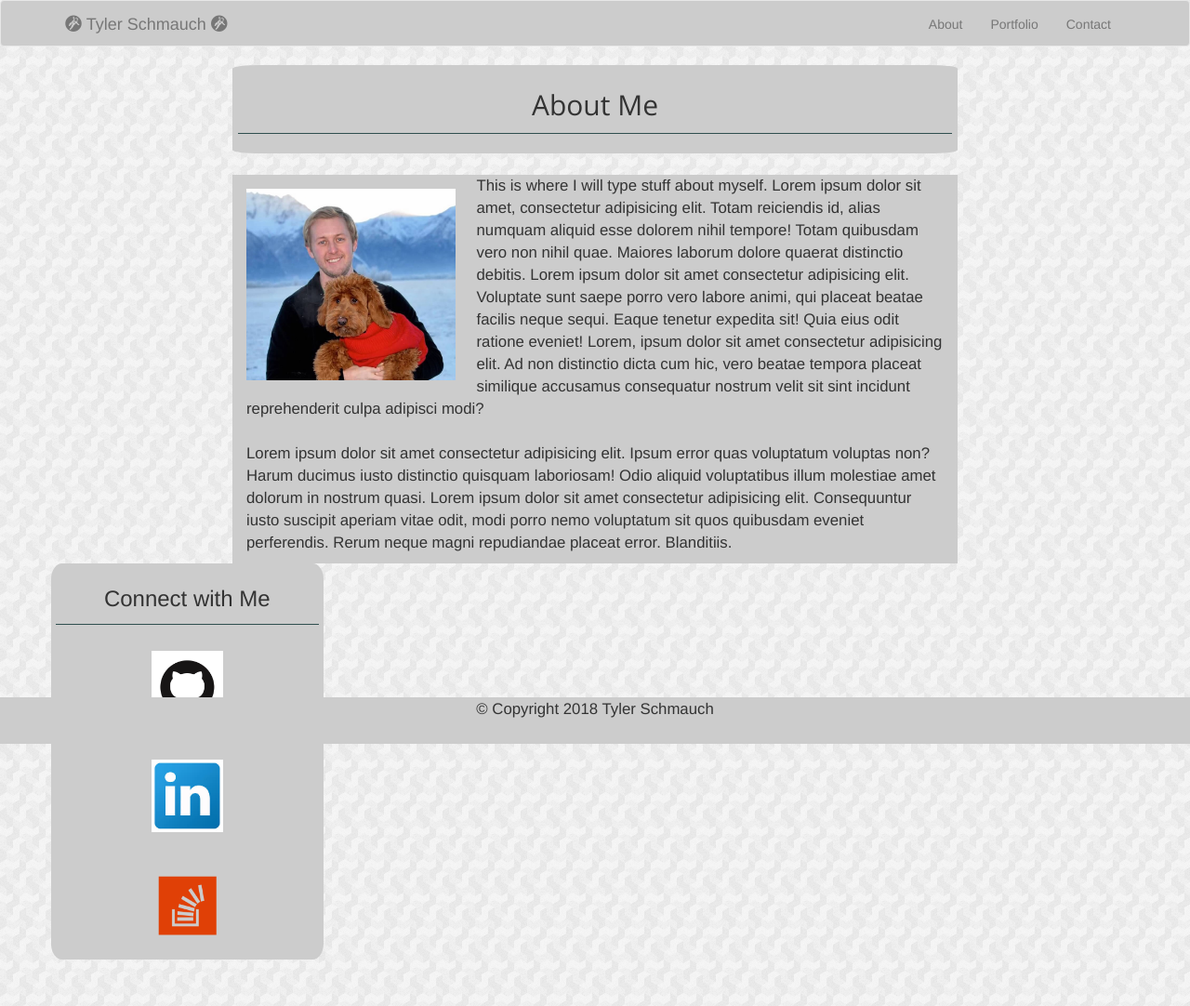
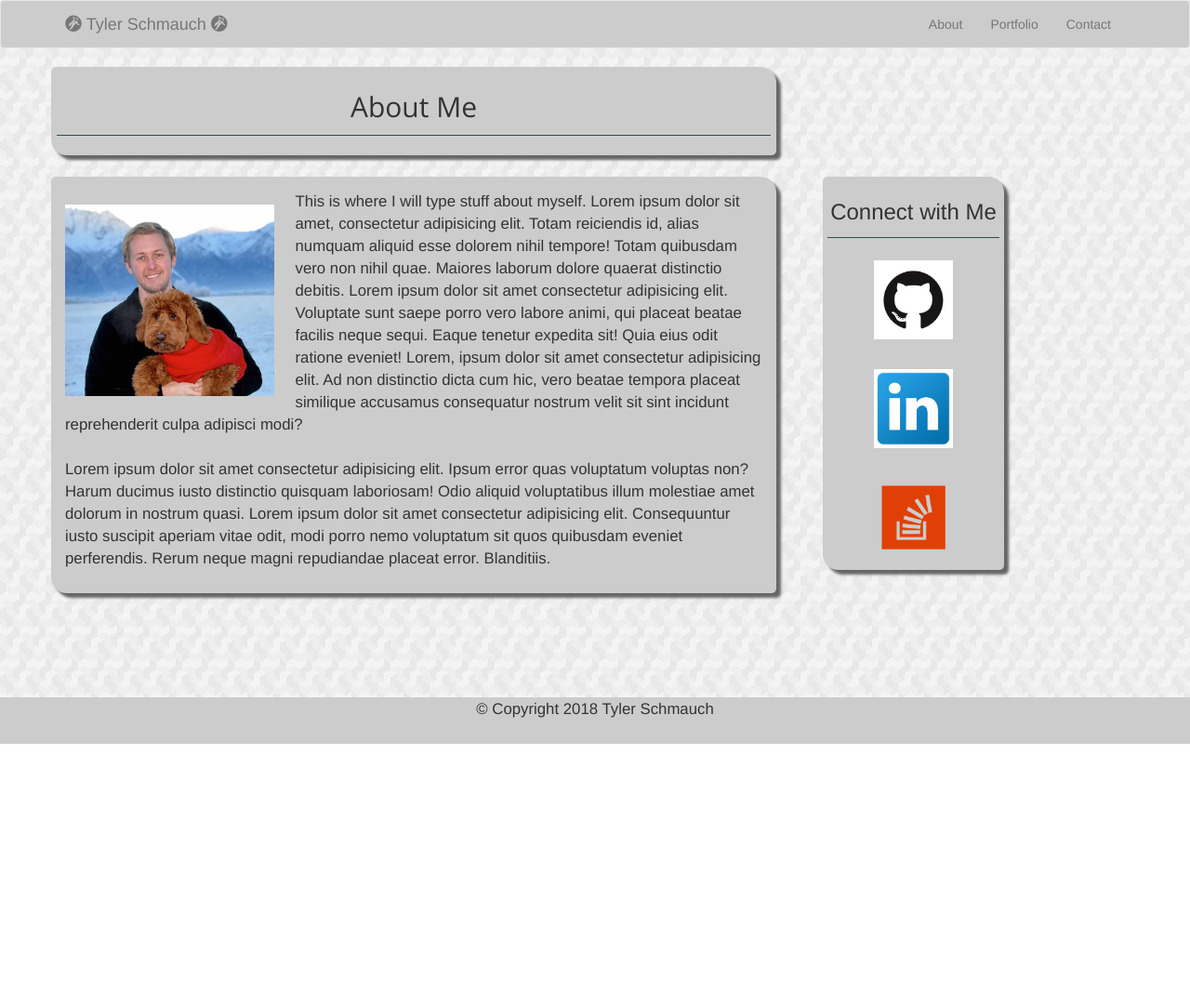
Before and after one commit to tschmauch/Bootstrap-Portfolio, a plain HTML site: page index.html in a window 1280 px wide. Shown: the whole page at 93% size. After the commit the page ends 800 px from the top, so only its background shows below. Drawn offline with nearby package versions, Linux system fonts and the light colour scheme.

Commit message:
working on responsiveness

```diff
--- a/assets/css/style.css
+++ b/assets/css/style.css
@@ -11,7 +11,12 @@ body {
 }
 
 .body {
-	background-color: #ccc
+	background-color: #ccc;
+	margin-right: 50px;
+	padding: 15px;
+	border-radius: 5px 17px;
+	box-shadow: 5px 5px 3px #666;
+	margin-bottom: 50px;
 }
 
 /* .container {
@@ -66,6 +71,8 @@ footer {
 	padding: .5%;
 	border-radius: 4%;
 	margin-bottom: 2%;
+	border-radius: 5px 17px;
+	box-shadow: 5px 5px 3px #666;
 }
 
 h2 {
@@ -140,7 +147,6 @@ hr {
 }
 #medialinks {
 	background-color: #ccc;
-	border-radius: 4%;
 	max-height:50%;
 	margin-left: auto;
 	margin-right: auto;
@@ -148,6 +154,8 @@ hr {
 	margin-bottom: 50px;
 	padding: 5px;
 	overflow: hidden;
+	border-radius: 5px 17px;
+	box-shadow: 5px 5px 3px #666;
 }
 
 #medialinks img {
@@ -169,13 +177,14 @@ hr {
 	float: left;
 	margin: auto;
 	padding: .5%;
-	border-radius: 2.5%;
 	margin-right: 50px;
 	margin-bottom: 50px;
 	overflow: hidden;
+	border-radius: 5px 17px;
+	box-shadow: 5px 5px 3px #666;
 }
 
-.col-md-8 {
+.stock {
 	margin-left: 16.666666666%;
 }
 
@@ -183,7 +192,9 @@ hr {
 	background-color: white;
 	font-family: 'Open Sans', sans-serif;
 	padding: .5%;
-	border-radius: 2.5%;
+	border-radius: 5px 17px;
+	box-shadow: 5px 5px 3px #666;
+	margin-bottom: 50px;
 }
 
 .field {
--- a/index.html
+++ b/index.html
@@ -62,10 +62,9 @@
 					dolor sit amet consectetur adipisicing elit. Consequuntur iusto suscipit aperiam vitae odit, modi porro nemo voluptatum
 					sit quos quibusdam eveniet perferendis. Rerum neque magni repudiandae placeat error. Blanditiis.</p>
 			</div>
-			<div class="col-md-1"></div>
-			<div class="col-md-3">
+			<div class="col-md-2">
 				<div class="row">
-					<div class="col-md-12 col-xs-6" id="medialinks">
+					<div class="col-md-12 col-xs-4" id="medialinks">
 						<h3>Connect with Me</h3>
 						<hr>
 						<div class="media">
```
Also changed, not shown: contact.html (+1 -1 lines).
